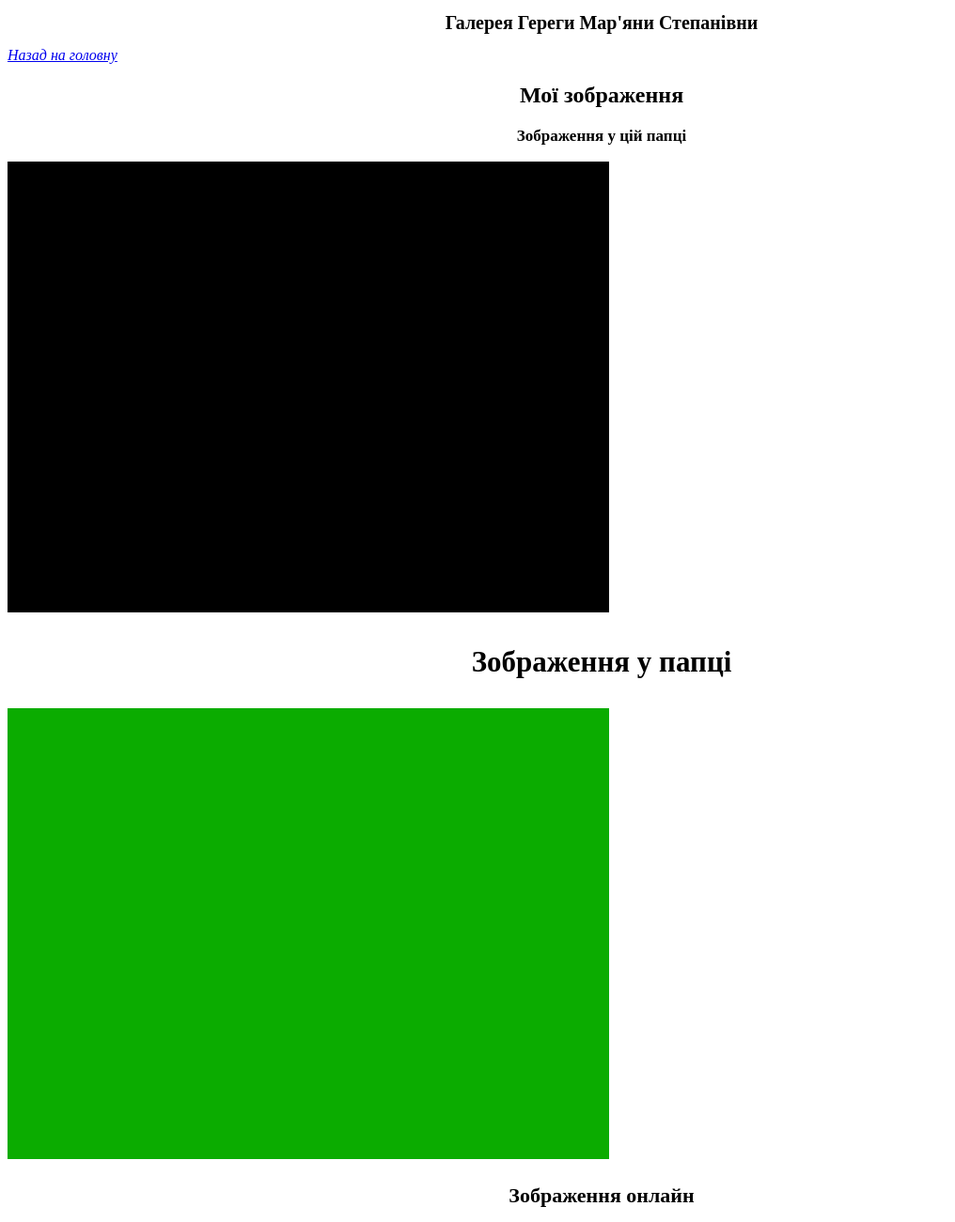
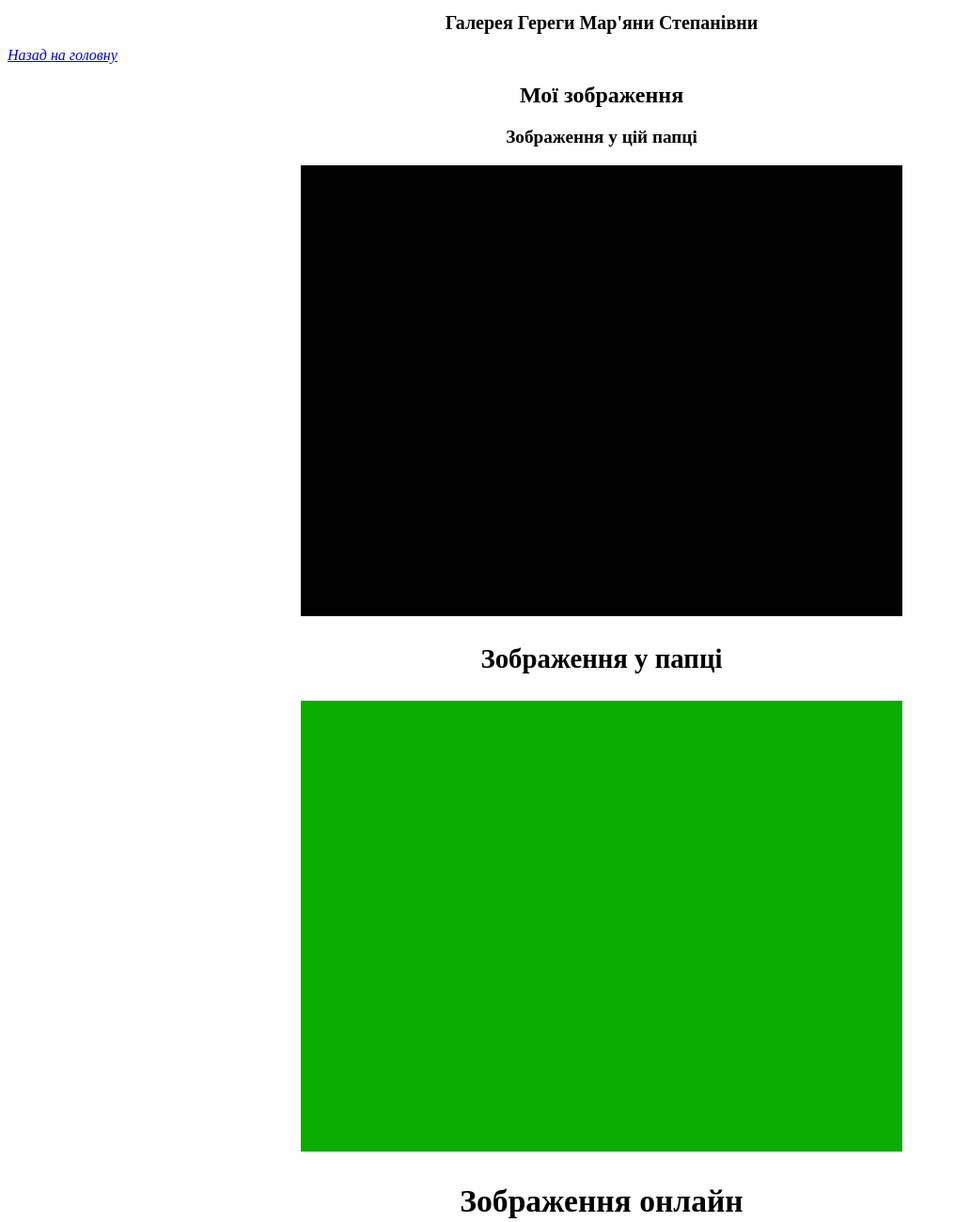
Before and after one commit to miramause/web-programing-repo, a plain HTML site: page Lab2/gallery.html in a window 1280 px wide. Shown: the top 1301 px of the page at 94% size, without its empty margins (0-1016 px from the left). Drawn offline with Linux system fonts and the light colour scheme.

Commit message:
Update gallery.html

```diff
--- a/Lab2/gallery.html
+++ b/Lab2/gallery.html
@@ -4,7 +4,7 @@
     <meta charset="UTF-8">
     <title>Mira</title>
     <style>
-         h1 {
+        h1 {
             font-size: 20px;
             text-align: center;
         }
@@ -16,15 +16,19 @@
         }
         #f1{
             text-align: center;
-            font-size: 17px;
+            font-size: 1.2em;
         }
         #f2{
             text-align: center;
-            font-size: 31px;
+            font-size: 1.8em;
         }
         #f3{
             text-align: center;
-            font-size: 22px;
+            font-size: 2.1em;
+        }
+        img {
+            display: block;
+            margin: 0 auto;
         }
     </style>
 </head>
```
